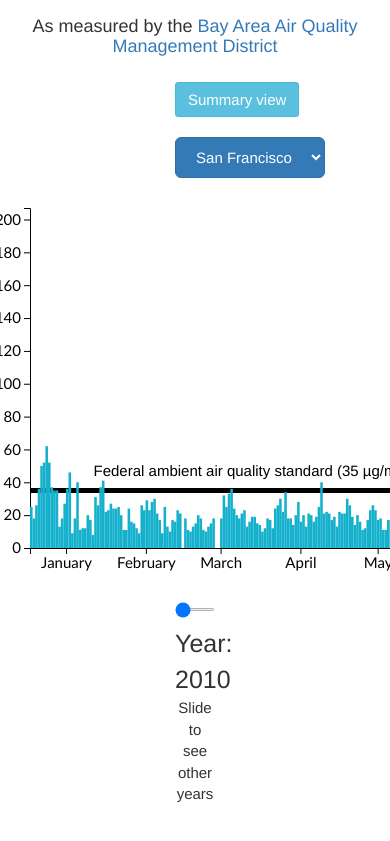
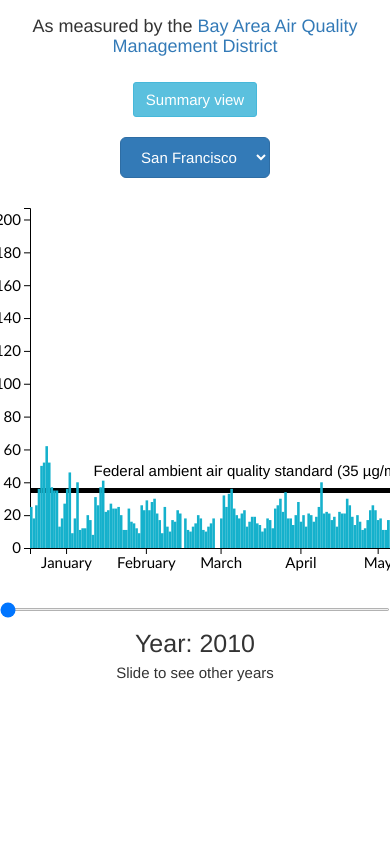
Before and after one commit to katielkrieger/bay_area_air_quality, a plain HTML site: page index.html in a window 390 px wide. Shown: the part 163-1004 px from the top of the page. After the commit the page ends 908 px from the top, so only its background shows below. Drawn offline with nearby package versions, Linux system fonts and the light colour scheme.

Commit message:
Changing xs sizing in bootstrap

```diff
--- a/index.html
+++ b/index.html
@@ -18,7 +18,7 @@
 		<h2>As measured by the <a href="http://www.baaqmd.gov/about-air-quality/current-air-quality/air-monitoring-data">Bay Area Air Quality Management District</a>
 		</h2>
 		<div class="row">
-		  	<div class="col-xs-2 col-xs-offset-5 text-center">
+		  	<div class="col-xs-12 col-sm-2 col-sm-offset-5 text-center">
 		  		<div>
 		  			<a class="btn btn-info toggle" href="summary/index.html" role="button">Summary view</a>
 		  		</div>
@@ -34,7 +34,7 @@
 	</svg>
 
   <div class="row">
-  	<div class="col-xs-2 col-xs-offset-5">
+  	<div class="col-xs-12 col-sm-2 col-sm-offset-5">
   		<input type="range" min="2010" max="2016" step="1" value="2010" class="0">
   		<div class="year">Year: 2010</div>
   		<div class="note">Slide to see other years</div>
```
Also changed, not shown: summary/index.html (+1 -1 lines).
